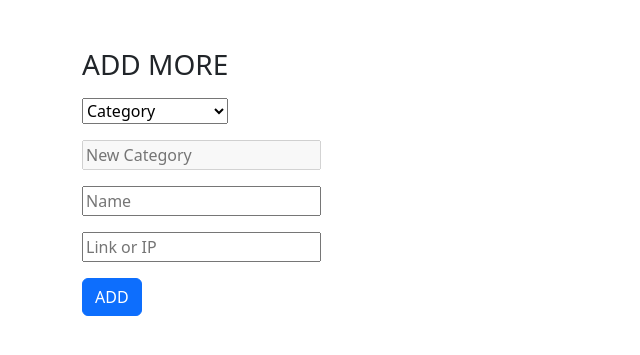
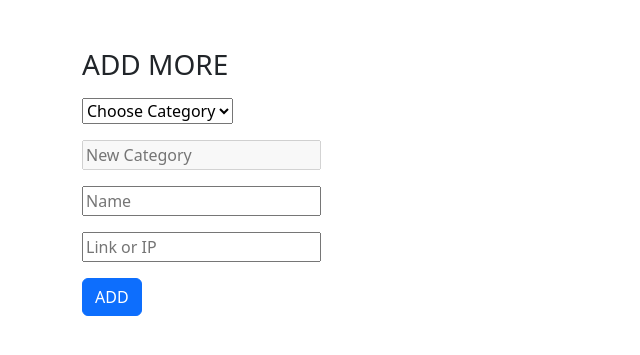
Before and after one commit to tiagorfilipe22/myFirstWebApp, a Flask app: page /add in a window 1280 px wide. Shown: the part 102-457 px from the top of the page, without its empty margins (0-640 px from the left). Run offline with Flask 3, Linux system fonts and the light colour scheme; some libraries are stand-ins or nearby versions.

Commit message:
changes work.txt

```diff
--- a/templates/add.html
+++ b/templates/add.html
@@ -16,7 +16,7 @@
 
 
         <select onchange="changeActiveStatus()" id="category" name="category">
-          <option disabled value="" selected>Category</option>
+          <option disabled value="" selected>Choose Category</option>
           {% for category in categories %}
           <option value="{{ category["category"] }}">{{ category["category"] }}</option>
           {% endfor %}
```
Also changed, not shown: work.txt (+2 -6 lines), data.db, 1 other file.
